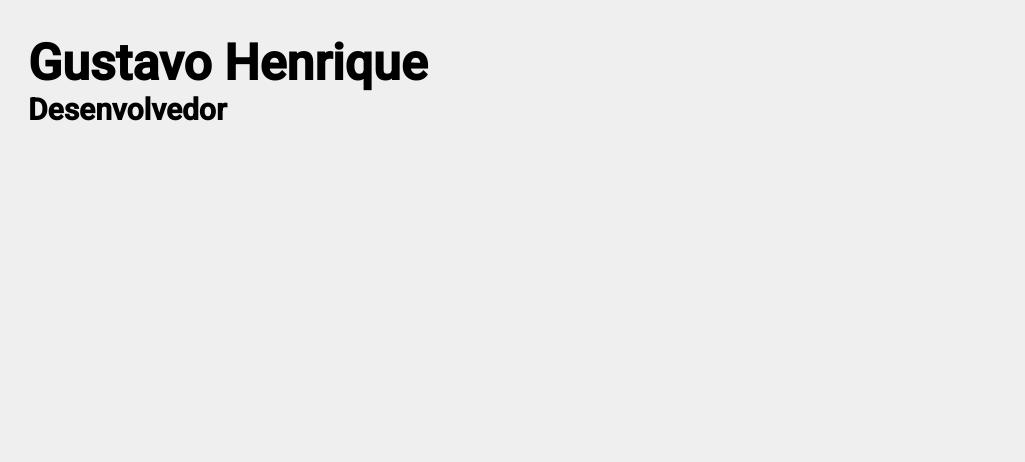
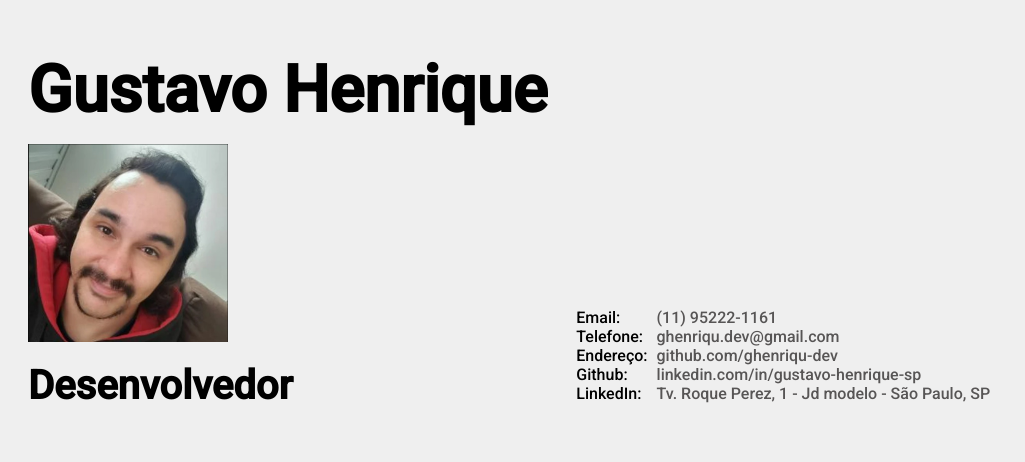
Before and after one commit to ghenriqu-dev/Curriculo, a plain HTML site: page index.html in a window 1280 px wide. Shown: the whole page, without its empty margins (0-1025 px from the left). Drawn offline with Linux system fonts and the light colour scheme.

Commit message:
Add picture, Add header

```diff
--- a/css/style.css
+++ b/css/style.css
@@ -8,12 +8,49 @@ body{
 }
 
 .name{
-    font-size: 50px;
+    font-size: 65px;
     font-family: 'Roboto', sans-serif;
     margin-bottom: 0px;
 }
 
-header h2{
-    font-size: 30px;
+.intention{
+    font-size: 40px;
     margin-top: 0px;
+    text-align: right;
 }
+
+.left, .right{
+    display: inline-block;
+}
+
+.right{
+    padding: 0px 25px;
+}
+
+.line{
+    padding-left: 800%;
+    margin-left: 10px;
+    border-bottom: 1px solid black;
+}
+
+.fields, .values{
+    display: inline-block;
+}
+
+.values{
+    color: rgb(87, 85, 85);
+    margin-left: 5px;
+}
+
+.dados p{
+    margin-top: 0px;
+    margin-bottom: 0px;
+}
+
+.picture{
+    width: 200px;
+}
+
+.intention, .picture{
+    display: inline-table;
+}
--- a/index.html
+++ b/index.html
@@ -11,9 +11,32 @@
     <title>Curriculo</title>
 </head>
 <body>
-    <header>
-        <h1 class="name">Gustavo Henrique</h1>
-        <h2>Desenvolvedor</h2>
-    </header>
+    <div>
+        <div class="left">
+            <h1 class="name">Gustavo Henrique</h1>
+            <p>
+                <img src="img/foto.jpg" class="picture"/>
+                <h2 class="intention">Desenvolvedor</h2>
+            </p>
+        </div>
+        <div class="right">
+            <div class="dados">
+                <div class="fields">
+                    <p>Email:</p>
+                    <p>Telefone:</p>
+                    <p>Endereço:</p>
+                    <p>Github:</p>
+                    <p>LinkedIn:</p>
+                </div>
+                <div class="values">
+                    <p>(11) 95222-1161</p>
+                    <p>ghenriqu.dev@gmail.com</p>
+                    <p>github.com/ghenriqu-dev</p>
+                    <p>linkedin.com/in/gustavo-henrique-sp</p>
+                    <p>Tv. Roque Perez, 1 - Jd modelo - São Paulo, SP</p>
+                </div>
+            </div>
+        </div>
+    </div>
 </body>
 </html>
```
Also changed, not shown: img/foto.jpg (added).
